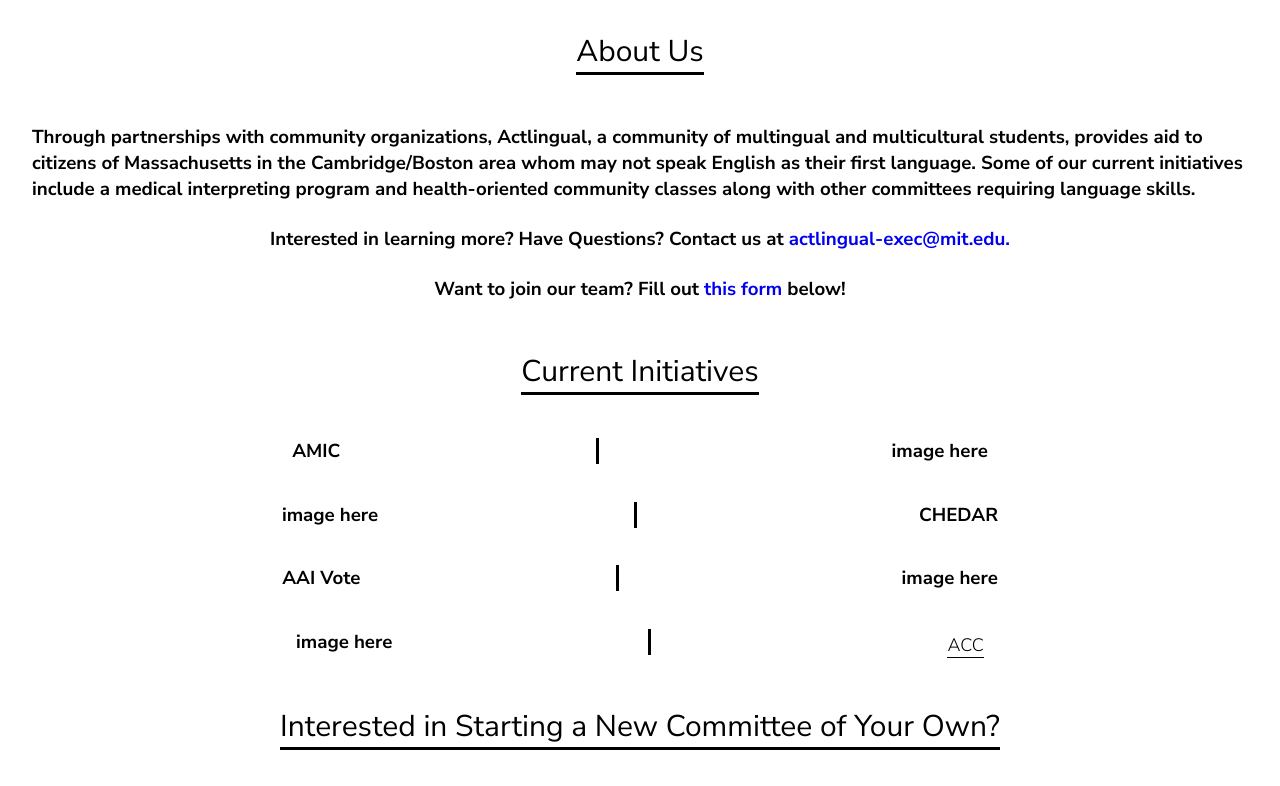
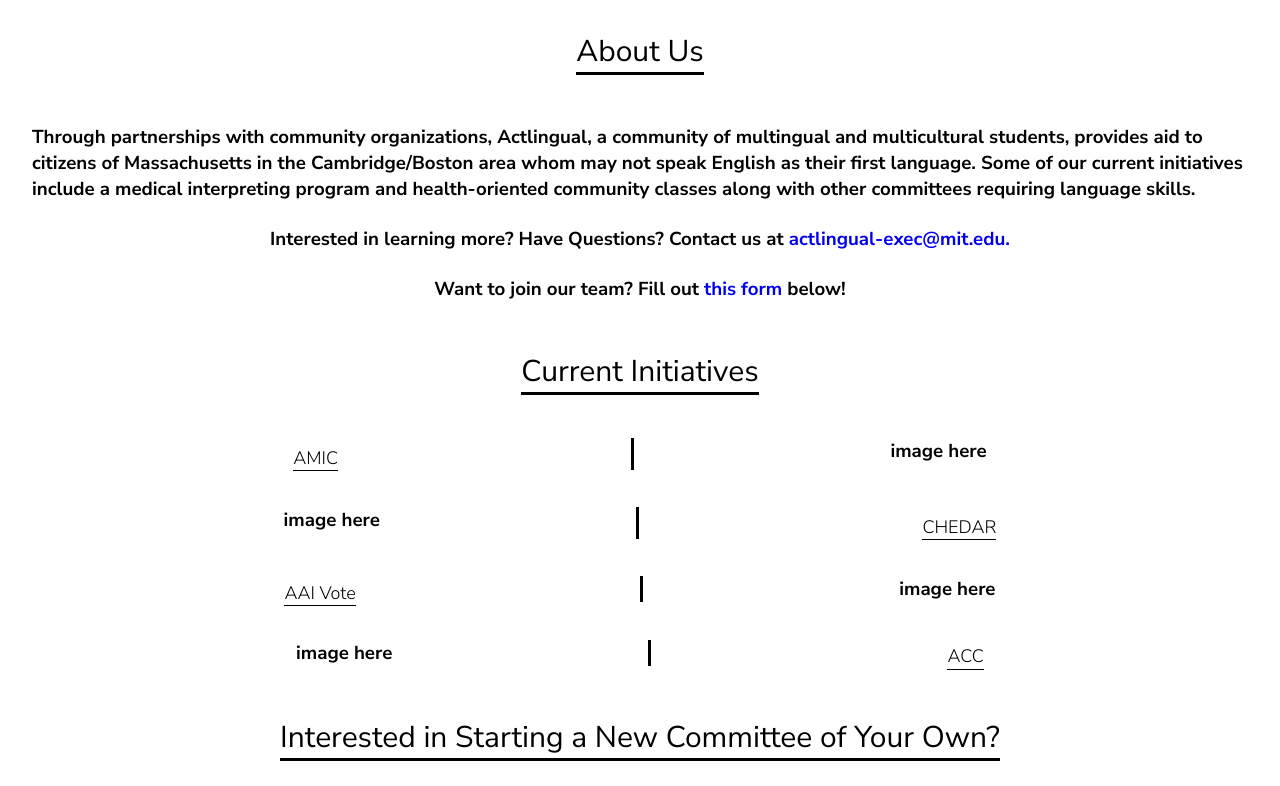
Before and after one commit to nikikim01/actlingual, a React app: page / in a window 1280 px wide. Shown: the part 562-1348 px from the top of the page. Built offline with nearby package versions, Linux system fonts and the light colour scheme; the HTML template or start-up script is replaced by a standard one.

Commit message:
subtitle styling

```diff
--- a/client/src/components/modules/NavBar.css
+++ b/client/src/components/modules/NavBar.css
@@ -20,7 +20,7 @@
     flex-direction: row;
     align-items: center;
     align-content: center;
-    justify-content: flex-end;
+    justify-content: flex-start;
     margin-right: 1vh;
 }
 
--- a/client/src/components/modules/NavBar.js
+++ b/client/src/components/modules/NavBar.js
@@ -18,6 +18,7 @@ import "../../utilities.css";
             <nav className = "NavBar-container">
                 <div><Link to='/' className="NavBar-logo"><img style={{height: "6vh", paddingTop: "8px"}} src="https://storage.googleapis.com/actlingual/actlingualLogo.png"></img></Link></div>
                 <div className="NavBar-buttons">
+                    {/* <Link to='/committees' className="NavBar-link">Current Initiatives</Link> */}
                     <Link to='/about' className="NavBar-link">About Us</Link>
                     {/* <Link to='/whoWeAre' className="NavBar-link">Who We Are</Link> */}
                 </div>
--- a/client/src/components/pages/HomePage.js
+++ b/client/src/components/pages/HomePage.js
@@ -43,17 +43,17 @@ class HomePage extends Component {
             </div>
 
             <div className="u-evenSplit">
-                <h3 style={{borderRight:"3px solid", paddingRight: "20vw"}}>AMIC</h3>
+                <h3 className="HomePage-subtitle">AMIC</h3>
 
-                <h3>image here</h3>
+                <h3 style={{borderLeft:"3px solid", paddingLeft: "20vw"}}>image here</h3>
             </div>
             <div className="u-evenSplit">
                 <h3 style={{borderRight:"3px solid", paddingRight: "20vw"}}>image here</h3>
-                <h3>CHEDAR</h3>
+                <h3 className="HomePage-subtitle">CHEDAR</h3>
             </div>
             <div className="u-evenSplit">
-                <h3 style={{borderRight:"3px solid", paddingRight: "20vw"}}>AAI Vote</h3>
-                <h3>image here</h3>
+                <h2 className="HomePage-subtitle">AAI Vote</h2>
+                <h3 style={{borderLeft:"3px solid", paddingLeft: "20vw"}}>image here</h3>
             </div>
             <div className="u-evenSplit">
                 <h3 style={{borderRight:"3px solid", paddingRight: "20vw"}}>image here</h3>
```
